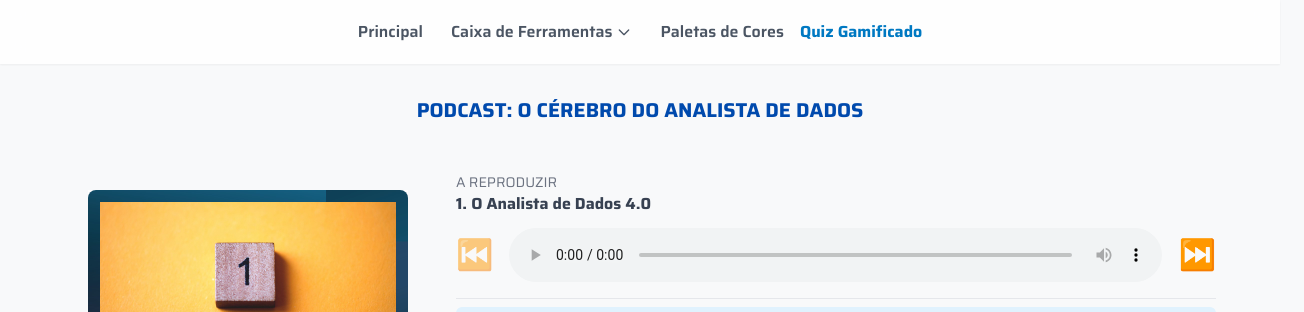
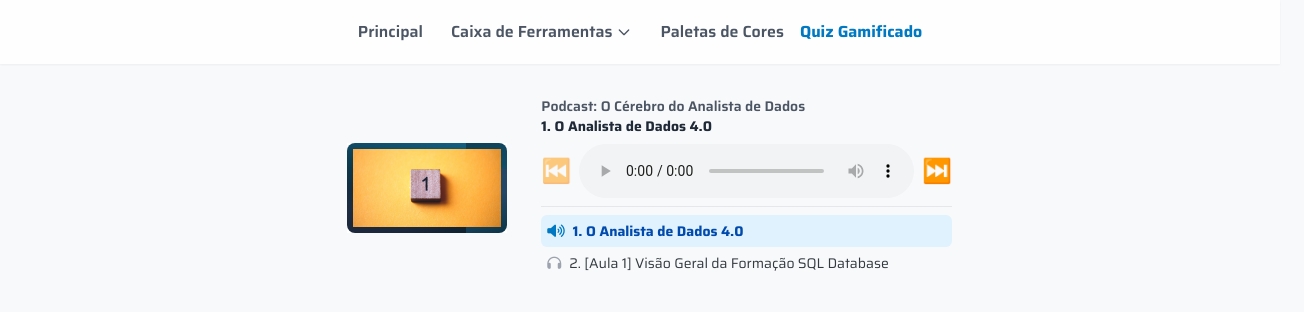
Before and after one commit to fb-brito/cerebro-do-analista, a plain HTML site: page index.html in a window 1280 px wide. Shown: the top 312 px of the page, 1304 px wide, since content can reach past the window. Drawn offline with nearby package versions, Linux system fonts and the light colour scheme.

Commit message:
refactor: Ajusta e compacta o layout do componente de podcast
Realiza um ajuste fino no layout do player de áudio na página inicial para torná-lo mais compacto e visualmente integrado, otimizando o espaço vertical.

Principais alterações:
- Reduz a largura máxima do componente para `max-w-2xl`, centralizando-o melhor.
- Reincorpora o título "Podcast: O Cérebro do Analista de Dados" na área do player.
- Diminui o tamanho da imagem da capa do álbum, dos botões de controle e dos itens da playlist para uma aparência mais coesa.

```diff
--- a/index.html
+++ b/index.html
@@ -18,30 +18,29 @@
     <header class="sticky top-0 z-50 bg-white/80 backdrop-blur-md shadow-sm">
         <div id="main-nav" class="container mx-auto px-6 py-3"></div>
     </header>
-    <main class="container mx-auto p-4 md:p-8">
-        <section id="podcast-component" class="mb-12">
-            <h3 class="text-xl font-bold text-center mb-4 dark-accent-color">PODCAST: O CÉREBRO DO ANALISTA DE DADOS
-            </h3>
-            <div class="card md:p-8 grid grid-cols-1 md:grid-cols-3 gap-6 items-center">
-                <div class="md:col-span-1 w-full max-w-xs mx-auto">
+    <main class="container mx-auto p-4 md:p-2">
+
+        <section id="podcast-component" class="max-w-2xl mx-auto mb-8">
+            <div class="card md:p-6 grid grid-cols-1 md:grid-cols-3 gap-4 items-center">
+                <div class="md:col-span-1 w-full max-w-40 mx-auto">
                     <div class="swiper">
                         <div class="swiper-wrapper" id="album-covers-container">
                         </div>
                     </div>
                 </div>
                 <div id="audio-player" class="md:col-span-2 w-full">
-                    <div class="text-center md:text-left mb-3">
-                        <p class="text-sm text-gray-500">A REPRODUZIR</p>
-                        <p id="track-name" class="font-bold text-gray-700 truncate"></p>
+                    <div class="text-center md:text-left mb-2">
+                        <p class="text-sm font-semibold text-gray-600">Podcast: O Cérebro do Analista de Dados</p>
+                        <p id="track-name" class="font-bold text-gray-800 truncate text-sm"></p>
                     </div>
-                    <div class="flex items-center justify-center gap-4">
+                    <div class="flex items-center justify-center gap-2">
                         <button id="prev-track"
-                            class="text-3xl text-gray-600 hover:text-black disabled:opacity-50 transition-colors">⏮️</button>
+                            class="text-2xl text-gray-600 hover:text-black disabled:opacity-50 transition-colors">⏮️</button>
                         <audio id="audio-element" controls class="w-full flex-grow"></audio>
                         <button id="next-track"
-                            class="text-3xl text-gray-600 hover:text-black disabled:opacity-50 transition-colors">⏭️</button>
+                            class="text-2xl text-gray-600 hover:text-black disabled:opacity-50 transition-colors">⏭️</button>
                     </div>
-                    <div id="playlist-container" class="mt-4 border-t pt-2">
+                    <div id="playlist-container" class="mt-2 border-t pt-2">
                     </div>
                 </div>
             </div>
--- a/js/index.js
+++ b/js/index.js
@@ -1,15 +1,10 @@
 document.addEventListener('DOMContentLoaded', () => {
 
-    // =========================================================================
-    // LÓGICA DO PLAYER DE ÁUDIO E CARROSSEL
-    // =========================================================================
     const podcastComponent = document.getElementById('podcast-component');
 
-    // Princípio do "Componente Isolado": se o container do podcast não existir, nada abaixo roda.
     if (podcastComponent) {
 
         const audioPlayer = {
-            // Elementos da UI
             audioElement: document.getElementById('audio-element'),
             trackNameEl: document.getElementById('track-name'),
             playlistContainer: document.getElementById('playlist-container'),
@@ -18,10 +13,9 @@ document.addEventListener('DOMContentLoaded', () => {
             nextBtn: document.getElementById('next-track'),
             swiperInstance: null,
 
-            // Nova estrutura de dados: cada item tem áudio, imagem e título
             playlist: [
                 { audioSrc: 'audio/1. O Analista de Dados 4.0.mp3', imgSrc: 'img/1.jpg', title: '1. O Analista de Dados 4.0' },
-                { audioSrc: 'audio/2. [Aula 1] Visão Geral da Formação SQL Database Specialist.wav', imgSrc: 'img/2.jpg', title: '2. [Aula 1] Visão Geral da Formação SQL Database Specialist' },
+                { audioSrc: 'audio/2. [Aula 1] Visão Geral da Formação SQL Database Specialist.wav', imgSrc: 'img/2.jpg', title: '2. [Aula 1] Visão Geral da Formação SQL Database' },
                 { audioSrc: 'audio/3. [Aula 1] Podcast.wav', imgSrc: 'img/3.jpg', title: '3. [Aula 1] Podcast' },
                 { audioSrc: 'audio/4. [Aula 2] Pré-requisitos para essa formação.wav', imgSrc: 'img/4.jpg', title: '4. [Aula 2] Pré-requisitos para essa formação' },
                 { audioSrc: 'audio/5. [Aula 2] Podcast.wav', imgSrc: 'img/5.jpg', title: '5. [Aula 2] Podcast' }
@@ -29,27 +23,22 @@ document.addEventListener('DOMContentLoaded', () => {
 
             currentTrackIndex: 0,
 
-            // Renderiza a playlist mostrando apenas a faixa atual e a próxima
             renderPlaylist() {
                 this.playlistContainer.innerHTML = '';
-                // Mostra a faixa atual
                 this.renderPlaylistItem(this.currentTrackIndex, true);
-                // Se não for a última, mostra a próxima
                 if (this.currentTrackIndex < this.playlist.length - 1) {
                     this.renderPlaylistItem(this.currentTrackIndex + 1, false);
                 }
             },
 
-            // Função auxiliar para criar cada item da playlist
+            // AJUSTE: Classes alteradas para diminuir o tamanho dos itens da playlist
             renderPlaylistItem(index, isPlaying) {
                 const track = this.playlist[index];
                 if (!track) return;
 
                 const trackElement = document.createElement('button');
-                trackElement.className = 'w-full text-left p-2 rounded-md hover:bg-gray-100 transition-colors playlist-item flex items-center gap-3';
-                trackElement.dataset.index = index;
+                trackElement.className = 'w-full text-left p-1.5 rounded-md hover:bg-gray-100 transition-colors playlist-item flex items-center gap-2 text-sm';
 
-                // Adiciona um ícone de "tocando agora"
                 const icon = isPlaying ? '<i class="fas fa-volume-up accent-color"></i>' : '<i class="fas fa-headphones text-gray-400"></i>';
                 trackElement.innerHTML = `<div>${icon}</div><div>${track.title}</div>`;
 
@@ -65,7 +54,6 @@ document.addEventListener('DOMContentLoaded', () => {
                 this.playlistContainer.appendChild(trackElement);
             },
 
-            // Carrega as imagens de capa no carrossel
             renderAlbumCovers() {
                 this.playlist.forEach(track => {
                     const slide = document.createElement('div');
@@ -85,9 +73,8 @@ document.addEventListener('DOMContentLoaded', () => {
                     this.updateButtons();
                     this.renderPlaylist();
 
-                    // Sincroniza o carrossel com a faixa
                     if (this.swiperInstance) {
-                        this.swiperInstance.slideTo(index, 300); // 300ms de animação
+                        this.swiperInstance.slideTo(index, 300);
                     }
                 }
             },
@@ -111,12 +98,11 @@ document.addEventListener('DOMContentLoaded', () => {
                 this.nextBtn.disabled = this.currentTrackIndex === this.playlist.length - 1;
             },
 
-            // Inicializa tudo: player e carrossel
             init() {
                 this.renderAlbumCovers();
 
                 this.swiperInstance = new Swiper('.swiper', {
-                    effect: 'coverflow', // Um efeito visual legal
+                    effect: 'coverflow',
                     grabCursor: true,
                     centeredSlides: true,
                     slidesPerView: 'auto',
@@ -129,20 +115,13 @@ document.addEventListener('DOMContentLoaded', () => {
                     },
                 });
 
-                this.loadTrack(0); // Carrega a primeira faixa
-
-                // ... dentro da função init()
-                this.audioElement.addEventListener('error', (e) => {
-                    console.log("Ocorreu um erro ao tentar carregar o áudio.");
-                    console.log("Detalhes do erro:", this.audioElement.error);
-                });
+                this.loadTrack(0);
 
                 this.nextBtn.addEventListener('click', () => this.playNext());
                 this.prevBtn.addEventListener('click', () => this.playPrev());
 
                 this.audioElement.addEventListener('ended', () => this.playNext());
 
-                // Sincroniza o player quando o usuário arrasta a imagem
                 this.swiperInstance.on('slideChange', () => {
                     const newIndex = this.swiperInstance.activeIndex;
                     if (newIndex !== this.currentTrackIndex) {
@@ -157,9 +136,7 @@ document.addEventListener('DOMContentLoaded', () => {
     }
 
 
-    // =========================================================================
-    // LÓGICA DO ACORDEÃO CRISP-DM (INALTERADA)
-    // =========================================================================
+    // LÓGICA DO ACORDEÃO CRISP-DM (COMPLETA E INALTERADA)
     const crispDmData = [
         { title: "1. Compreensão do Negócio", content: "Definir os objetivos de negócio e traduzir um desafio empresarial em uma questão analítica clara. Fase mais crítica." },
         { title: "2. Compreensão dos Dados", content: "Coletar dados iniciais, explorá-los para identificar padrões e verificar a qualidade geral. Formar hipóteses." },
```
